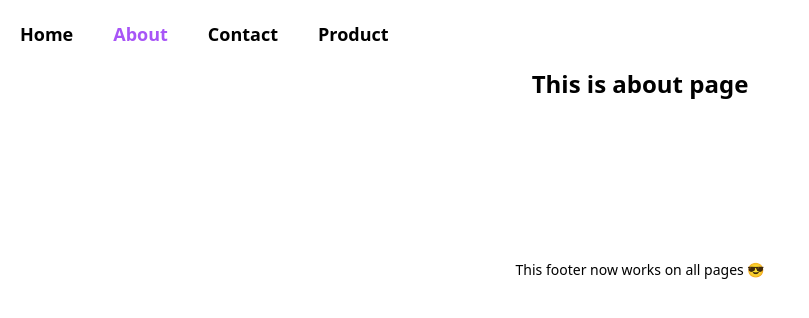
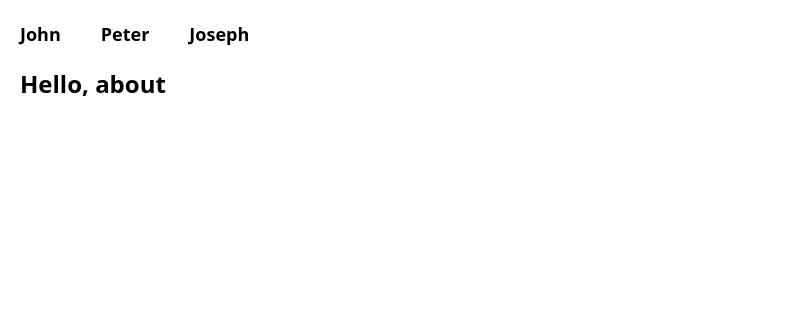
Before and after one commit to Theogene120/react-routing, a React (Vite) app: page /about in a window 1280 px wide. Shown: the top 318 px of the page, without its empty margins (0-809 px from the left). Built offline with nearby package versions, Linux system fonts and the light colour scheme.

Commit message:
Add url params

```diff
--- a/src/URLParams.jsx
+++ b/src/URLParams.jsx
@@ -1,9 +1,27 @@
-import { BrowserRouter, Route, Routes, useParams, Link } from "react-router-dom";
+import { BrowserRouter, Route, Routes, useParams, NavLink } from "react-router-dom";
 
 function Info(){
     const {firstname} = useParams()
 
     return(
-        <h1>Hello, {firstname}</h1>
+        <h1 className="ml-5 text-2xl font-extrabold">Hello, {firstname}</h1>
     )
 }
+
+function URLParams(){
+
+    return(
+        <BrowserRouter>
+            <nav className='m-5 flex gap-10 font-semibold text-lg'>
+                <NavLink className={({isActive}) => isActive ? "text-purple-500" : "hover:underline"} to='/John'>John</NavLink>
+                <NavLink className={({isActive}) => isActive ? "text-purple-500" : "hover:underline"} to='/Peter'>Peter</NavLink>
+                <NavLink className={({isActive}) => isActive ? "text-purple-500" : "hover:underline"} to='/Joseph'>Joseph</NavLink>
+            </nav>
+            <Routes>
+                <Route path="/:firstname" element={<Info />} />
+            </Routes>
+        </BrowserRouter>
+    )
+}
+
+export default URLParams;
--- a/src/main.jsx
+++ b/src/main.jsx
@@ -1,9 +1,10 @@
 import { createRoot } from 'react-dom/client'
 import App from './App'
 import { About } from './App'
+import URLParams from './URLParams'
 
 
 
 createRoot(document.getElementById('root')).render(
-  <App />
+  <URLParams />
 )
```
